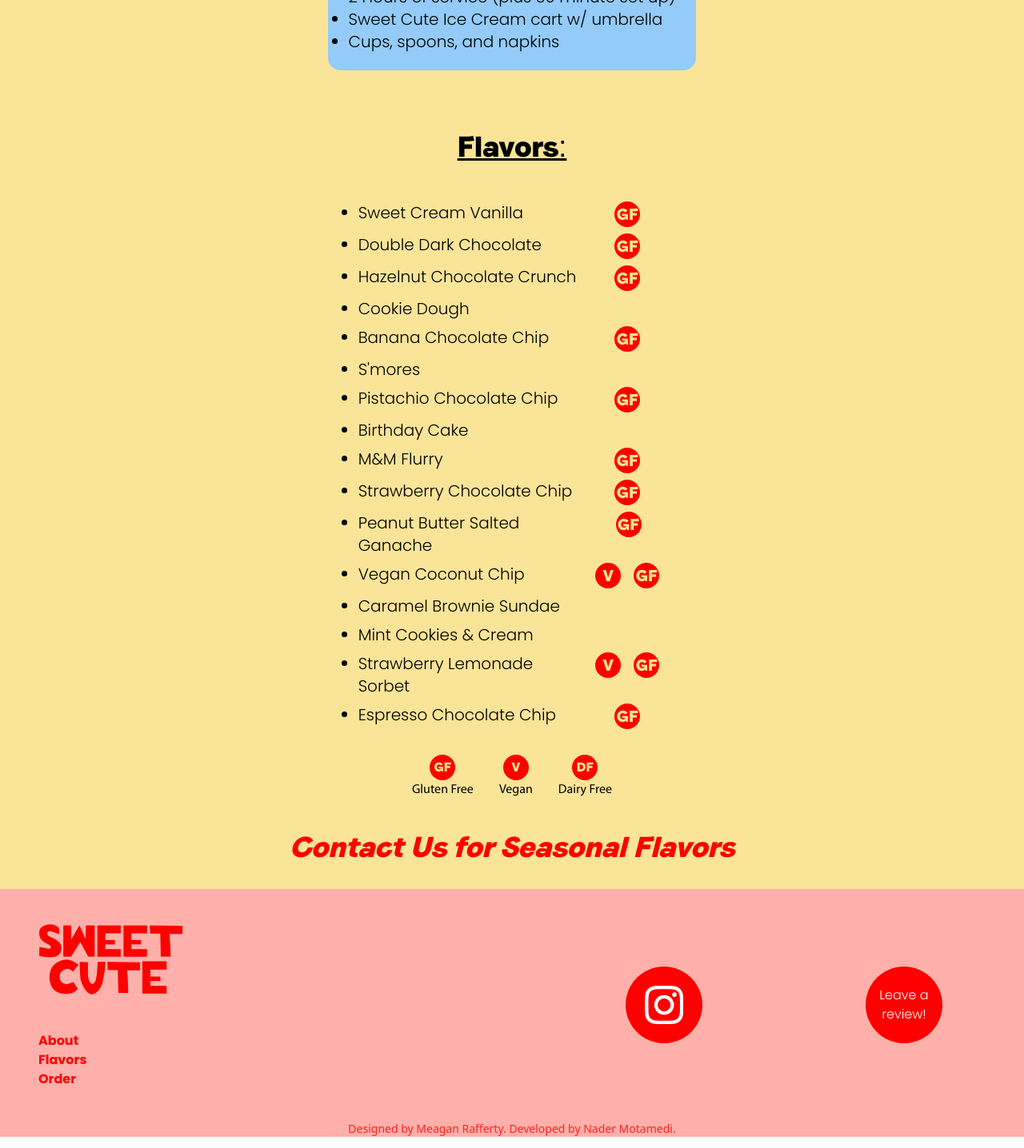
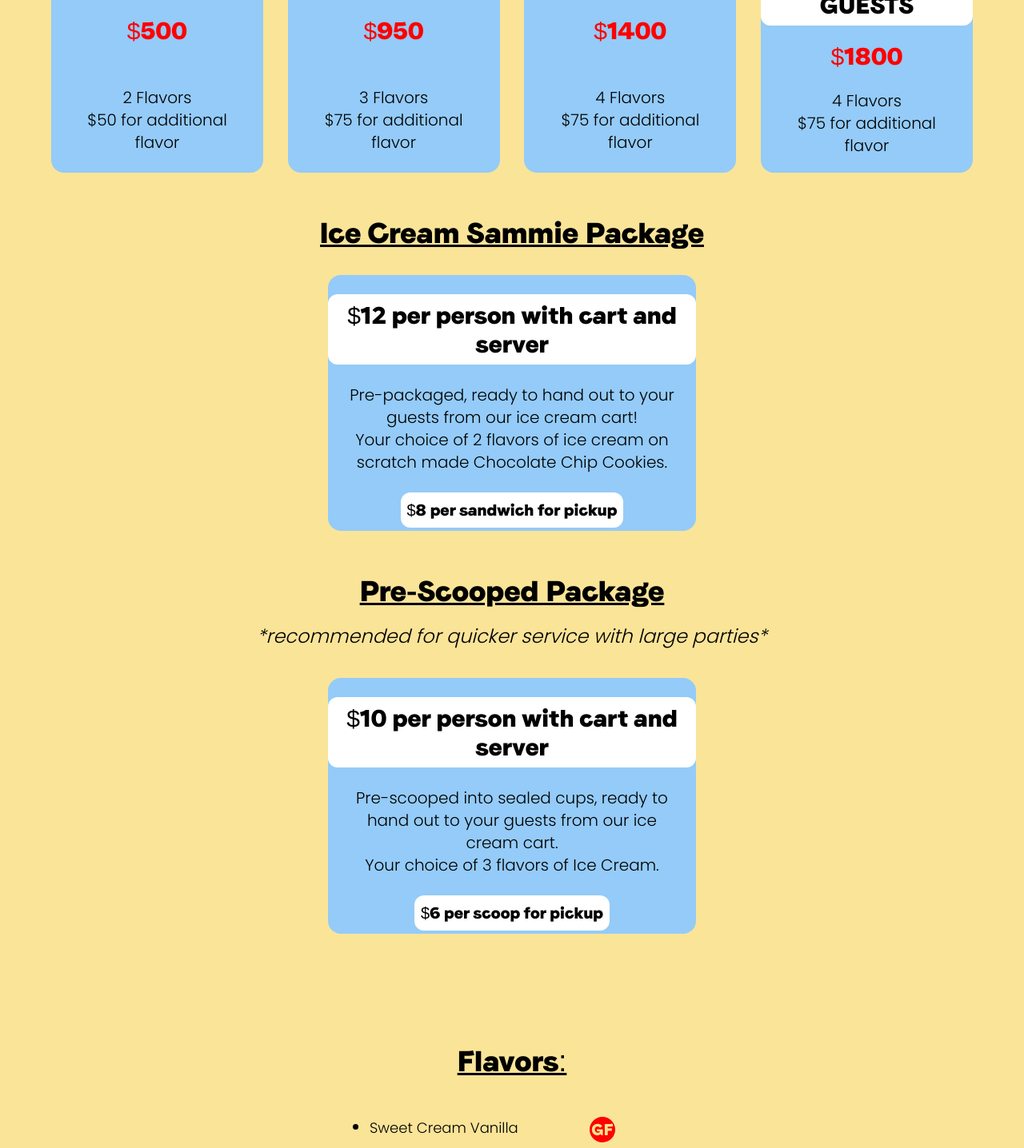
Before and after one commit to nmotamedi/SweetCuteCreamery, a React (Vite) app in the folder sweetcute/: page /catering in a window 1280 px wide. Shown: the part 800-2236 px from the top of the page at 80% size. Built offline with nearby package versions, Linux system fonts and the light colour scheme.

Commit message:
Updated catering page, added logo

```diff
--- a/sweetcute/src/Components/Footer.tsx
+++ b/sweetcute/src/Components/Footer.tsx
@@ -1,4 +1,4 @@
-import { Link } from "react-router-dom";
+import { Link } from 'react-router-dom';
 
 export function Footer() {
   return (
@@ -45,11 +45,23 @@ export function Footer() {
           </a>
           <a
             className="rounded-full w-24 h-24 bg-[#FF0000] hover:bg-[#85D3A5] flex justify-center items-center"
-            href="https://g.page/r/CYap19fkGsPtECA/review"
+            href="https://maps.app.goo.gl/9cytRLRWYS4D2AEs7"
           >
-            <p className="font-PoppinsLight text-white text-center">
-              Leave a review!
-            </p>
+            <img
+              className="w-12 grayscale"
+              src="Google_Maps_icon.png"
+              alt="Google Maps logo in white"
+            />
+          </a>
+          <a
+            className="rounded-full w-24 h-24 bg-[#FF0000] hover:bg-[#85D3A5] flex justify-center items-center"
+            href="https://www.yelp.com/biz/sweet-cute-ice-cream-culver-city?utm_campaign=www_business_share_popup&utm_medium=copy_link&utm_source=(direct)"
+          >
+            <img
+              className="w-12 grayscale"
+              src="yelp_burst.png"
+              alt="Yelp logo in white"
+            />
           </a>
         </div>
       </div>
--- a/sweetcute/src/Pages/Catering.tsx
+++ b/sweetcute/src/Pages/Catering.tsx
@@ -1,8 +1,64 @@
 import { Helmet } from 'react-helmet';
 import { DFBullet, GFBullet, VeganBullet } from '../Components/FlavorCards';
 import { cateringFlavors, CateringTier, cateringTiers } from '../data';
+import { useRef, useState } from 'react';
+import emailjs from '@emailjs/browser';
 
 export function Catering() {
+  const [name, setName] = useState('');
+  const [email, setEmail] = useState('');
+  const [phone, setPhone] = useState('');
+  const [eventType, setEventType] = useState('');
+  const [eventDate, setEventDate] = useState('');
+  const [guestCount, setGuestCount] = useState('');
+  const [eventLocation, setEventLocation] = useState('');
+  const [desiredPackage, setDesiredPackage] = useState('');
+
+  const form = useRef<HTMLFormElement>(null);
+
+  async function handleSubmit(
+    event: React.FormEvent<HTMLFormElement>
+  ): Promise<void> {
+    event.preventDefault();
+    try {
+      if (!form.current) {
+        throw new Error('Error');
+      }
+      const emailParams = {
+        name,
+        email,
+        phone,
+        eventType,
+        eventDate: new Date(eventDate).toLocaleString(),
+        eventLocation,
+        guestCount,
+        desiredPackage,
+      };
+      emailjs
+        .send('service_xupfg62', 'template_cszp1rv', emailParams, {
+          publicKey: 'Hn_2krR1sFjxnrUyV',
+        })
+        .then(
+          () => {
+            alert('Email successfully sent');
+          },
+          (error) => {
+            throw new Error(error);
+          }
+        );
+      setName('');
+      setEmail('');
+      setPhone('');
+      setEventType('');
+      setEventDate('');
+      setEventLocation('');
+      setGuestCount('');
+      setDesiredPackage('');
+    } catch (err) {
+      alert(err);
+    }
+  }
+
   return (
     <>
       <Helmet>
@@ -12,20 +68,12 @@ export function Catering() {
         />
       </Helmet>
       <div className="flex flex-col items-center relative flex-wrap bg-[#FAE498] w-full min-h-svh">
-        <div className="text-center py-1 md:pb-4 pb-20 w-full">
+        <div className="text-center py-1 md:pb-4 lg:pb-20 w-full">
           <h2 className="font-FaroVariable text-[#FF0000] text-xl md:text-4xl my-10 mb-4 underline">
             Artisanal Ice Cream Catering
           </h2>
-          <h2 className="font-FaroVariable text-black text-xl md:text-4xl my-10 mb-4 underline">
-            Package Tiers
-          </h2>
-          <div className="flex flex-wrap justify-between mx-3 md:mx-16">
-            {cateringTiers.map((tier, index) => (
-              <PackageCard key={index} tier={tier} />
-            ))}
-          </div>
           <div className="flex flex-wrap justify-center mx-3 md:mx-16">
-            <div className="basis-[40%] h-64 my-2 md:my-4 rounded-2xl">
+            <div className="basis-[60%] lg:basis-[40%] h-64 sm:h-80 my-2 md:my-4 rounded-2xl">
               <div className="relative w-full h-full rounded-2xl">
                 <div className="absolute w-full rounded-2xl h-full backface-hidden flex items-center justify-center bg-[#94cbf8]">
                   <div className=" h-full w-full rounded-2xl flex flex-col justify-center items-center">
@@ -35,7 +83,7 @@ export function Catering() {
                       </h3>
                     </div>
                     <div className="relative ">
-                      <ul className="text-black font-PoppinsLight text-xs md:text-lg xl:text-xl p-2 pt-3 lg:p-6 text-left list-disc">
+                      <ul className="text-black font-PoppinsLight text-sm md:text-lg xl:text-xl p-2 pt-3 lg:p-6 text-left list-disc">
                         <li>Hand Scooped Premium Ice Cream</li>
                         <li>1 Scooper</li>
                         <li>2 Hours of service (plus 30 minute set up)</li>
@@ -48,8 +96,83 @@ export function Catering() {
               </div>
             </div>
           </div>
+          <h2 className="font-FaroVariable text-black text-xl md:text-4xl my-10 mb-4 underline">
+            Hand Scooped Package
+          </h2>
+          <div className="flex flex-wrap justify-between mx-3 md:mx-16">
+            {cateringTiers.map((tier, index) => (
+              <PackageCard key={index} tier={tier} />
+            ))}
+          </div>
+
+          <h2 className="font-FaroVariable text-black text-xl md:text-4xl my-10 mb-4 underline">
+            Ice Cream Sammie Package
+          </h2>
+          <div className="flex flex-wrap justify-center mx-3 md:mx-16">
+            <div className="basis-[60%] lg:basis-[40%] h-64 sm:h-80 my-2 md:my-4 rounded-2xl">
+              <div className="relative w-full h-full rounded-2xl">
+                <div className="absolute w-full rounded-2xl h-full backface-hidden flex items-center justify-center bg-[#94cbf8]">
+                  <div className=" h-full w-full rounded-2xl flex flex-col justify-center items-center">
+                    <div className="w-full text-center flex justify-center mt-5">
+                      <h3 className="text-black font-FaroVariable text-base md:text-xl xl:text-3xl p-2  bg-white rounded-xl w-fit h-fit">
+                        $12 per person with cart and server
+                      </h3>
+                    </div>
+                    <div className="relative ">
+                      <ul className="text-black font-PoppinsLight text-sm md:text-lg xl:text-xl p-2 pt-3 lg:p-6 text-center">
+                        <li>
+                          Pre-packaged, ready to hand out to your guests from
+                          our ice cream cart!
+                        </li>
+                        <li>
+                          Your choice of 2 flavors of ice cream on scratch made
+                          Chocolate Chip Cookies.
+                        </li>
+                      </ul>
+                    </div>
+                    <h3 className="text-black font-FaroVariable text-sm md:text-lg xl:text-xl p-2  bg-white rounded-xl w-fit h-fit">
+                      $8 per sandwich for pickup
+                    </h3>
+                  </div>
+                </div>
+              </div>
+            </div>
+          </div>
+          <h2 className="font-FaroVariable text-black text-xl md:text-4xl my-10 mb-4 underline">
+            Pre-Scooped Package
+          </h2>
+          <h2 className="font-PoppinsLight text-black text-xl md:text-2xl my-5">
+            <em>*recommended for quicker service with large parties*</em>
+          </h2>
+          <div className="flex flex-wrap justify-center mx-3 md:mx-16">
+            <div className="basis-[60%] lg:basis-[40%] h-64 sm:h-80 my-2 md:my-4 rounded-2xl">
+              <div className="relative w-full h-full rounded-2xl">
+                <div className="absolute w-full rounded-2xl h-full backface-hidden flex items-center justify-center bg-[#94cbf8]">
+                  <div className=" h-full w-full rounded-2xl flex flex-col justify-center items-center">
+                    <div className="w-full text-center flex justify-center mt-5">
+                      <h3 className="text-black font-FaroVariable text-base md:text-xl xl:text-3xl p-2  bg-white rounded-xl w-fit h-fit">
+                        $10 per person with cart and server
+                      </h3>
+                    </div>
+                    <div className="relative ">
+                      <ul className="text-black font-PoppinsLight text-sm md:text-lg xl:text-xl p-2 pt-3 lg:p-6 text-center">
+                        <li>
+                          Pre-scooped into sealed cups, ready to hand out to
+                          your guests from our ice cream cart.
+                        </li>
+                        <li>Your choice of 3 flavors of Ice Cream.</li>
+                      </ul>
+                    </div>
+                    <h3 className="text-black font-FaroVariable text-sm md:text-lg xl:text-xl p-2  bg-white rounded-xl w-fit h-fit">
+                      $6 per scoop for pickup
+                    </h3>
+                  </div>
+                </div>
+              </div>
+            </div>
+          </div>
         </div>
-        <div className="text-center py-1 md:pb-4 pb-20 w-full flex flex-col items-center">
+        <div className="text-center py-1 md:pb-4 lg:pb-20 w-full flex flex-col items-center">
           <h2 className="font-FaroVariable text-black text-xl md:text-4xl my-10 mb-4 underline">
             Flavors:
           </h2>
@@ -59,8 +182,8 @@ export function Catering() {
                 return (
                   <li key={index} className="my-2">
                     <div className="flex justify-between">
-                      <h4>{flavor.title}</h4>
-                      <div className="flex justify-center w-1/4">
+                      <h4 className="text-lg">{flavor.title}</h4>
+                      <div className="flex justify-left items-center w-1/4">
                         {flavor.isVegan ? (
                           <div className="inline mx-2">
                             <VeganBullet />
@@ -107,6 +230,102 @@ export function Catering() {
             <em>Contact Us for Seasonal Flavors</em>
           </h2>
         </div>
+        <div className="text-center pb-4 md:pb-16 w-11/12 md:w-5/12 m-auto">
+          <form
+            className="flex flex-col justify-center items-center font-PoppinsLight text-[#FF0000]"
+            ref={form}
+            onSubmit={handleSubmit}
+          >
+            <input
+              type="text"
+              name="name"
+              required
+              placeholder="Name"
+              className="bg-white rounded-full p-4 w-full mb-2 placeholder:text-[#FF0000]"
+              value={name}
+              onChange={(e) => setName(e.currentTarget.value)}
+            />
+
+            <input
+              type="email"
+              name="email"
+              required
+              placeholder="Email"
+              className="bg-white  rounded-full p-4 w-full mb-2 placeholder:text-[#FF0000]"
+              value={email}
+              onChange={(e) => setEmail(e.currentTarget.value)}
+            />
+
+            <input
+              type="tel"
+              name="phone"
+              required
+              placeholder="Contact Number"
+              className="bg-white  rounded-full p-4 w-full mb-2 placeholder:text-[#FF0000]"
+              value={phone}
+              onChange={(e) => setPhone(e.currentTarget.value)}
+            />
+
+            <input
+              type="number"
+              name="guestCount"
+              required
+              placeholder="Number of Guests"
+              className="bg-white  rounded-full p-4 w-full mb-2 placeholder:text-[#FF0000]"
+              value={guestCount}
+              inputMode="numeric"
+              onChange={(e) => setGuestCount(e.currentTarget.value)}
+            />
+
+            <input
+              type="datetime-local"
+              name="eventDate"
+              required
+              placeholder="Event Date"
+              className="bg-white  rounded-full p-4 w-full mb-2 placeholder:text-[#FF0000]"
+              value={eventDate}
+              onChange={(e) => setEventDate(e.currentTarget.value)}
+            />
+
+            <input
+              type="text"
+              name="eventLocation"
+              required
+              placeholder="Event Location"
+              className="bg-white  rounded-full p-4 w-full mb-2 placeholder:text-[#FF0000]"
+              value={eventLocation}
+              onChange={(e) => setEventLocation(e.currentTarget.value)}
+            />
+
+            <input
+              type="text"
+              name="eventType"
+              required
+              placeholder="Event Type"
+              className="bg-white  rounded-full p-4 w-full mb-2 placeholder:text-[#FF0000]"
+              value={eventType}
+              onChange={(e) => setEventType(e.currentTarget.value)}
+            />
+
+            <select
+              className="bg-white  rounded-full p-4 w-full mb-2 placeholder:text-[#FF0000]"
+              onChange={(e) => setDesiredPackage(e.currentTarget.value)}
+            >
+              <option defaultChecked value="">
+                What package are you interested in?
+              </option>
+              <option value="handScooped">Hand Scooped</option>
+              <option value="sammie_full">Ice Cream Sammie - Cart</option>
+              <option value="sammie_pickup">Ice Cream Sammie - Pickup</option>
+              <option value="preScooped_full">Scoops - Cart</option>
+              <option value="preScooped_pickup">Scoops - Pickup</option>
+            </select>
+
+            <button className="bg-[#FC4700] hover:bg-[#85D3A5] text-white rounded-xl mt-2 p-3">
+              Submit
+            </button>
+          </form>
+        </div>
       </div>
     </>
   );
@@ -114,7 +333,7 @@ export function Catering() {
 
 function PackageCard({ tier }: { tier: CateringTier }) {
   return (
-    <div className="basis-[23%] h-60 my-2 md:my-4 rounded-2xl">
+    <div className="basis-[23%] h-72 my-2 md:my-4 rounded-2xl">
       <div className="relative w-full h-full rounded-2xl">
         <div className="absolute w-full rounded-2xl h-full backface-hidden flex items-center justify-center bg-[#94cbf8]">
           <div className=" h-full w-full rounded-2xl flex flex-col justify-center items-center">
@@ -124,11 +343,11 @@ function PackageCard({ tier }: { tier: CateringTier }) {
               </h3>
             </div>
             <div className="basis-[40%] relative text-center mt-5">
-              <h2 className="text-[#FF0000] font-FaroVariable text-base md:text-3xl px-2 md:px-6 overflow-visible leading-none relative">
+              <h2 className="text-[#FF0000] font-FaroVariable text-2xl md:text-3xl px-2 md:px-6 overflow-visible leading-none relative">
                 ${tier.price}
               </h2>
             </div>
-            <div className="basis-[35%] text-center relative text-black font-PoppinsLight text-xs md:text-lg xl:text-xl p-2 pt-3 lg:p-6">
+            <div className="basis-[35%] text-center relative text-black font-PoppinsLight text-sm md:text-lg xl:text-xl p-2 pt-3 lg:p-6">
               <h3>{tier.flavorCount} Flavors</h3>
               <h3>${tier.addFlavorPrice} for additional flavor</h3>
             </div>
```
Also changed, not shown: sweetcute/src/data.ts (+105 -106 lines), sweetcute/public/Google_Maps_icon.png (added), sweetcute/public/yelp_burst.png (added).
